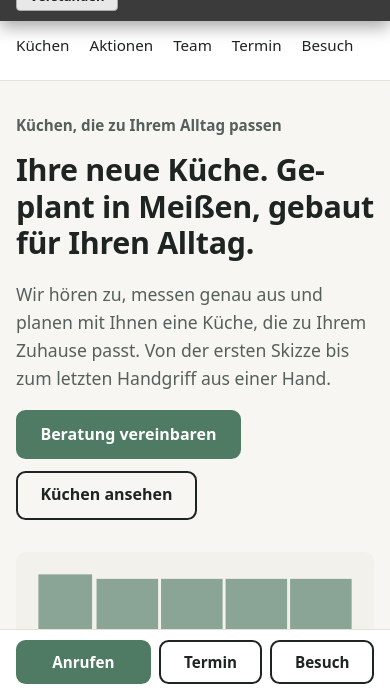
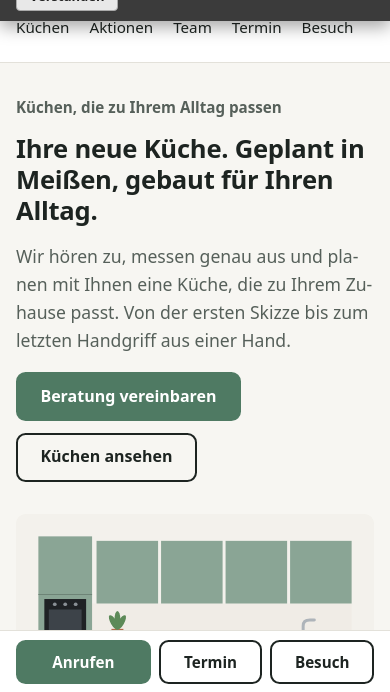
Before and after one commit to Julianm005/kuechenstudio-system, a plain HTML site: page index.html in a window 390 px wide. Shown: the part 150-842 px from the top of the page. Drawn offline with Linux system fonts and the light colour scheme.

Commit message:
Überschriften: kein Umbruch mehr mitten im Wort
overflow-wrap: anywhere entfernt, hyphens: auto bleibt (lang=de ist gesetzt).
Hero-Schriftgrößen in allen Themes per clamp() und Container-Breite, im Atelier-
Design (Versalien, große Laufweite) kleiner. Weil nicht jeder Browser ein
deutsches Trennwörterbuch hat (z. B. Opera), verkleinert js/passend.js eine
Überschrift, bis ihr längstes Wort passt.

Co-Authored-By: Claude Sonnet 5.5 <noreply@anthropic.com>

```diff
--- a/css/base.css
+++ b/css/base.css
@@ -32,11 +32,14 @@
   margin: 0 0 0.6em;
 }
 
-.website h1,
-.website h2,
-.website h3 {
-  overflow-wrap: anywhere;
+/* Silbentrennung: <html lang="de"> plus hyphens: auto. Es gibt bewusst kein overflow-wrap: anywhere,
+   das Wörter ohne Trennstrich zerreißt. Fehlt dem Browser das Trennwörterbuch, verkleinert js/passend.js
+   die Überschrift, bis das längste Wort passt. */
+.website {
   hyphens: auto;
+  -webkit-hyphens: auto;
+  overflow-wrap: normal;
+  word-break: normal;
 }
 
 /* Grid-Kinder dürfen schmaler werden als ihr längstes Wort (sonst läuft die Seite über) */
@@ -46,8 +49,8 @@
   min-width: 0;
 }
 
-.website h1 { font-size: clamp(1.9rem, 6cqi, 3rem); }
-.website h2 { font-size: clamp(1.45rem, 4.5cqi, 2.1rem); }
+.website h1 { font-size: clamp(1.6rem, 5.4cqi, 3rem); }
+.website h2 { font-size: clamp(1.35rem, 4.2cqi, 2.1rem); }
 .website h3 { font-size: 1.15rem; margin-bottom: 0.4em; }
 .website p { margin: 0 0 1em; }
 
--- a/css/themes/atelier.css
+++ b/css/themes/atelier.css
@@ -19,8 +19,8 @@
   --head-spacing: 0.1em;
 }
 
-[data-theme="atelier"] h1 { font-size: clamp(1.6rem, 6cqi, 3rem); }
-[data-theme="atelier"] h2 { font-size: clamp(1.25rem, 4cqi, 1.8rem); }
+[data-theme="atelier"] h1 { font-size: clamp(1.3rem, 4.4cqi, 2.4rem); }
+[data-theme="atelier"] h2 { font-size: clamp(1.15rem, 3.6cqi, 1.8rem); }
 [data-theme="atelier"] h3 { font-size: 1rem; }
 
 /* Goldene Linie über den Überschriften */
--- a/css/themes/landhaus.css
+++ b/css/themes/landhaus.css
@@ -45,3 +45,6 @@
 [data-theme="landhaus"] .demo-hinweis {
   color: #d9c9ad;
 }
+
+/* Serifenschrift fällt breiter aus: Überschriften etwas kleiner, damit lange Wörter in die Zeile passen */
+[data-theme="landhaus"] h1 { font-size: clamp(1.55rem, 5cqi, 2.8rem); }
--- a/js/app.js
+++ b/js/app.js
@@ -10,6 +10,7 @@ import { spurenHtml, tageImBereich } from './zeitstrahl.js';
 import { zeigeMeldungen } from './meldungen.js';
 import { sucheVorschauHtml } from './suche.js';
 import { kuechenSVG } from './kitchen-art.js';
+import { passeUeberschriftenAn, beobachteBreite } from './passend.js';
 import { terminAuswahl, langesDatum } from './termin.js';
 import { erzeugeJsonLd, setzeJsonLd } from './jsonld.js';
 import { pruefe, STATUS_ZEICHEN } from './check.js';
@@ -577,6 +578,10 @@ function rendern({ studio, theme, ort: gewaehlterOrt }) {
     document.querySelector('meta[name="description"]')?.setAttribute('content', beschreibung);
   }
   setzeJsonLd(erzeugeJsonLd(studio));
+  for (const w of wurzeln()) {
+    passeUeberschriftenAn(w);
+    beobachteBreite(w);
+  }
 
   const seite = `${ansicht}/${studio.id}/${ort?.slug ?? ''}`;
   if (letzteSeite && letzteSeite !== seite) {
--- /dev/null
+++ b/js/passend.js
@@ -0,0 +1,42 @@
+// passend.js – Sicherheitsnetz gegen zerrissene Wörter in Überschriften.
+//
+// `hyphens: auto` trennt nur, wenn der Browser ein Trennwörterbuch für Deutsch hat. Fehlt es (z. B. in
+// Opera und eingebetteten Browsern), läuft ein langes Wort über den Rand. Ein Umbruch mitten im Wort
+// ohne Trennstrich soll es aber nie geben. Deshalb verkleinert diese Funktion eine Überschrift in
+// kleinen Schritten, bis ihr längstes Wort in die Zeile passt. Wo der Browser trennt, ändert sich nichts.
+// Nur wenn selbst die kleinste Größe nicht reicht, darf diese eine Überschrift umbrechen.
+
+const MIN_FAKTOR = 0.6; // nie kleiner als 60 % der Sollgröße aus dem CSS
+const SCHRITT = 0.94;
+const MAX_SCHRITTE = 16;
+
+/** Setzt für alle Überschriften in `wurzel` die Sollgröße und verkleinert nur, was nicht passt. */
+export function passeUeberschriftenAn(wurzel) {
+  for (const el of wurzel.querySelectorAll('h1, h2, h3')) {
+    el.style.fontSize = ''; // zurück zur Größe aus dem CSS (clamp)
+    el.style.overflowWrap = '';
+    if (el.clientWidth === 0) continue; // nicht sichtbar
+    const soll = parseFloat(getComputedStyle(el).fontSize);
+    let groesse = soll;
+    for (let i = 0; i < MAX_SCHRITTE && el.scrollWidth > el.clientWidth + 1 && groesse > soll * MIN_FAKTOR; i += 1) {
+      groesse *= SCHRITT;
+      el.style.fontSize = `${groesse.toFixed(2)}px`;
+    }
+    // Letzte Stufe: Auch in der kleinsten Größe zu breit (ein unrealistisch langes Wort). Dann darf nur
+    // diese eine Überschrift umbrechen, statt über den Rand zu laufen.
+    if (el.scrollWidth > el.clientWidth + 1) el.style.overflowWrap = 'anywhere';
+  }
+}
+
+const beobachtet = new WeakMap(); // Container → zuletzt gesehene Breite
+
+/** Rechnet neu, wenn sich die Breite eines Website-Containers ändert (Fenster, Handy-Rahmen, Zoom). */
+export function beobachteBreite(wurzel) {
+  if (beobachtet.has(wurzel) || typeof ResizeObserver === 'undefined') return;
+  beobachtet.set(wurzel, wurzel.clientWidth);
+  new ResizeObserver(() => {
+    if (wurzel.clientWidth === beobachtet.get(wurzel)) return; // nur die Breite zählt, sonst Schleife
+    beobachtet.set(wurzel, wurzel.clientWidth);
+    passeUeberschriftenAn(wurzel);
+  }).observe(wurzel);
+}
```
